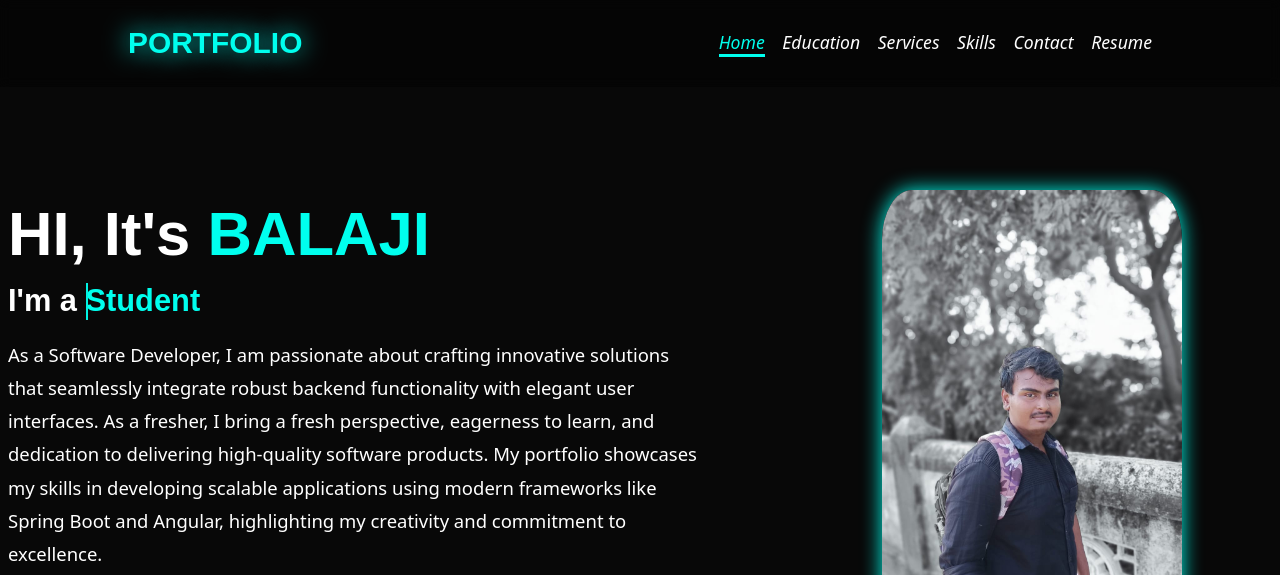
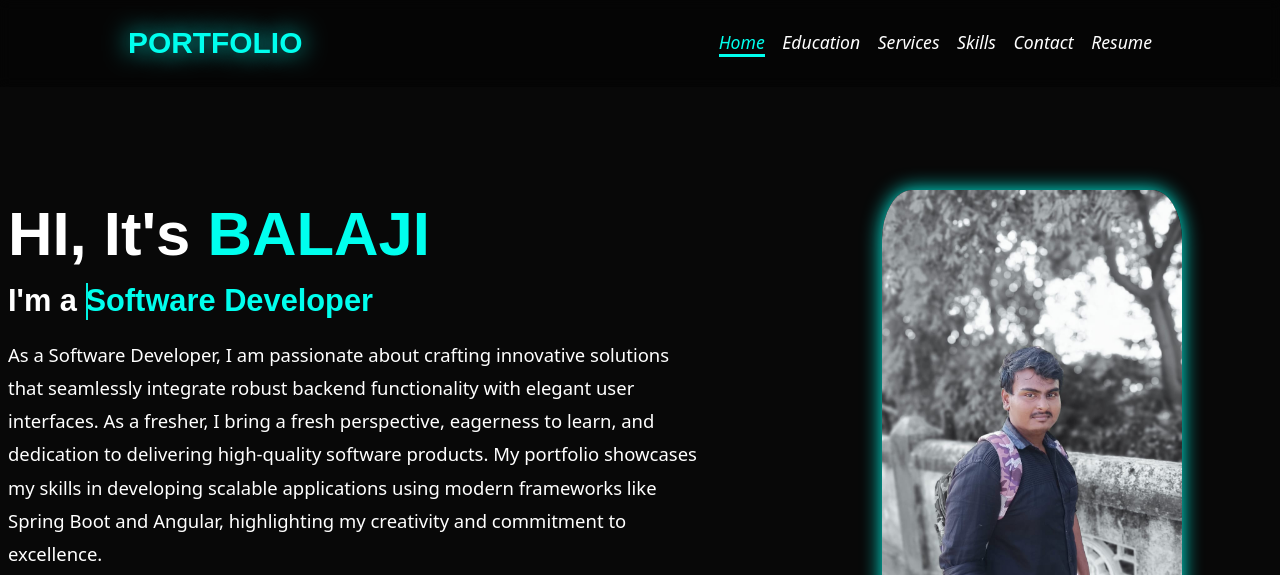
Before and after one commit to balaji7811/balaji7811.github.io, a plain HTML site: page index.html in a window 1280 px wide. Shown: the top 575 px of the page. Drawn offline with nearby package versions, Linux system fonts and the light colour scheme.

Commit message:
Update portfolio.css

```diff
--- a/css/portfolio.css
+++ b/css/portfolio.css
@@ -284,7 +284,7 @@ span {
 }
 
 .text-animation span::before {
-  content: "Student";
+  content: "Software Developer";
   color: var(--main-color);
 }
 
```
